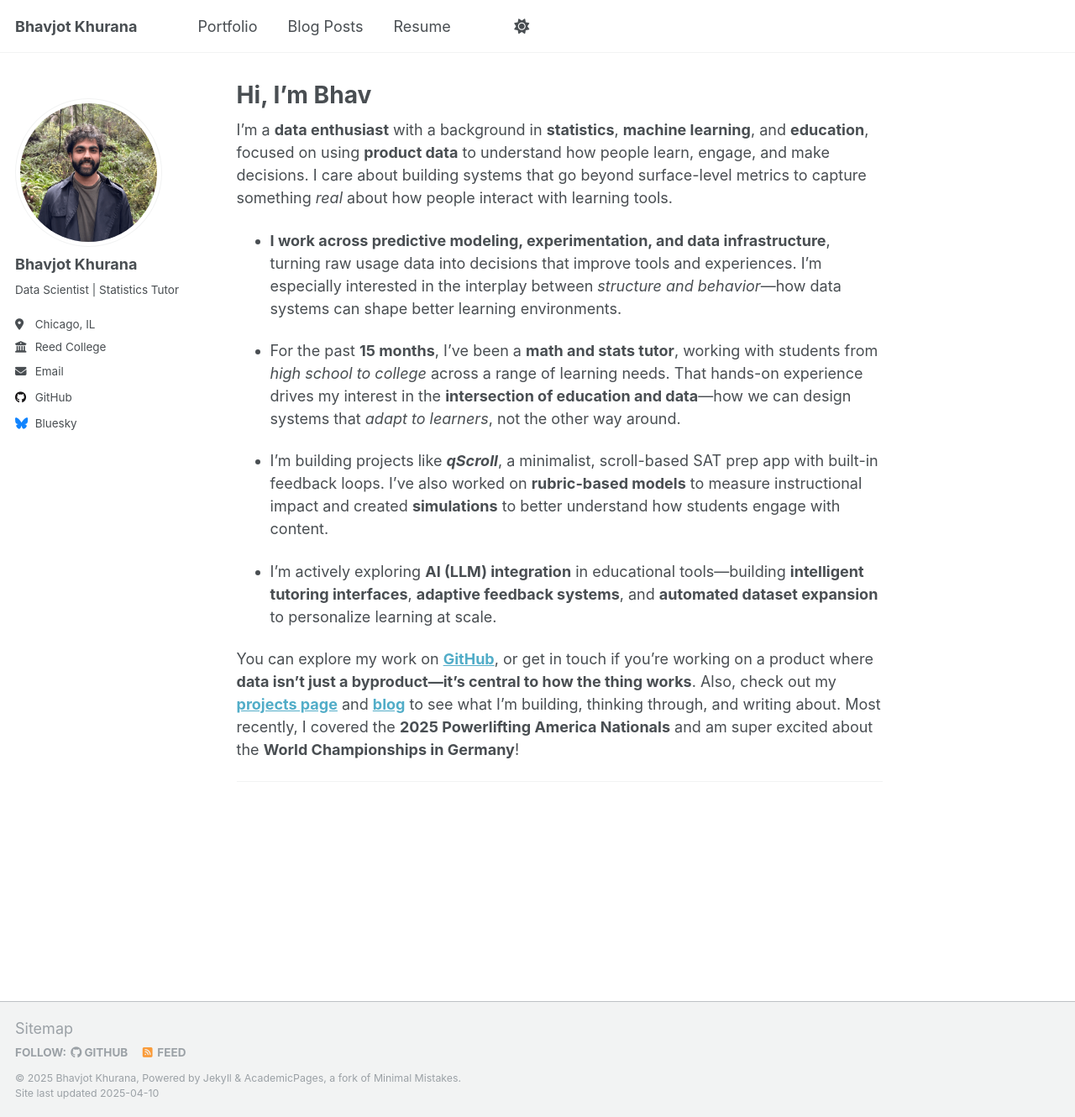
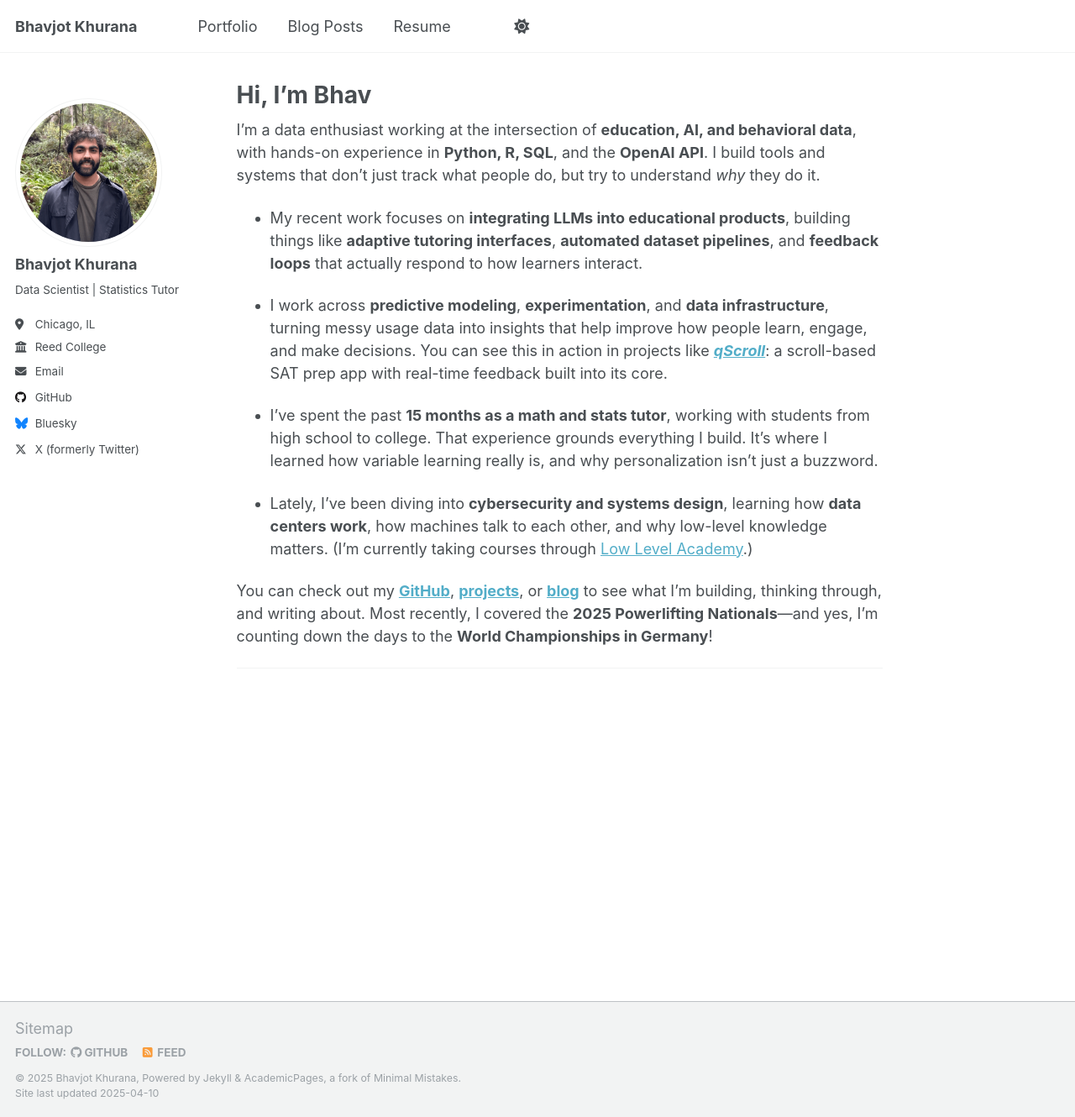
Before and after one commit to bhavjotkhurana/bhavjotkhurana.github.io, a Jekyll site: the page built from _pages/about.md, in a window 1280 px wide and 1330 px high. Shown: the whole window at 84% size. Built offline with Jekyll 4.4.1, drawn with Linux system fonts in a browser that asks for light colours.

Commit message:
updated About Me

```diff
--- a/_config.yml
+++ b/_config.yml
@@ -67,7 +67,7 @@ author:
   steam            : # Username
   telegram         : # URL
   tumblr           : # Username
-  twitter          : # Username for X / Twitter
+  twitter          : "bhavjotkhurana" # Username for X / Twitter
   vine             : # Username
   weibo            : # Username
   wikipedia        : # Username
--- a/_pages/about.md
+++ b/_pages/about.md
@@ -6,17 +6,17 @@ redirect_from:
   - /about/
   - /about.html
 ---
-I’m a **data enthusiast** with a background in **statistics**, **machine learning**, and **education**, focused on using **product data** to understand how people learn, engage, and make decisions. I care about building systems that go beyond surface-level metrics to capture something *real* about how people interact with learning tools.
 
-- **I work across predictive modeling, experimentation, and data infrastructure**, turning raw usage data into decisions that improve tools and experiences. I’m especially interested in the interplay between *structure and behavior*—how data systems can shape better learning environments.
+I’m a data enthusiast working at the intersection of **education, AI, and behavioral data**, with hands-on experience in **Python, R, SQL**, and the **OpenAI API**. I build tools and systems that don’t just track what people do, but try to understand *why* they do it.
 
-- For the past **15 months**, I’ve been a **math and stats tutor**, working with students from *high school to college* across a range of learning needs. That hands-on experience drives my interest in the **intersection of education and data**—how we can design systems that *adapt to learners*, not the other way around.
+- My recent work focuses on **integrating LLMs into educational products**, building things like **adaptive tutoring interfaces**, **automated dataset pipelines**, and **feedback loops** that actually respond to how learners interact.
 
-- I'm building projects like **_qScroll_**, a minimalist, scroll-based SAT prep app with built-in feedback loops. I’ve also worked on **rubric-based models** to measure instructional impact and created **simulations** to better understand how students engage with content.
+- I work across **predictive modeling**, **experimentation**, and **data infrastructure**, turning messy usage data into insights that help improve how people learn, engage, and make decisions. You can see this in action in projects like [**_qScroll_**](https://bhavjotkhurana.github.io/portfolio/): a scroll-based SAT prep app with real-time feedback built into its core.
 
-- I’m actively exploring **AI (LLM) integration** in educational tools—building **intelligent tutoring interfaces**, **adaptive feedback systems**, and **automated dataset expansion** to personalize learning at scale.
+- I’ve spent the past **15 months as a math and stats tutor**, working with students from high school to college. That experience grounds everything I build. It’s where I learned how variable learning really is, and why personalization isn’t just a buzzword.
 
-You can explore my work on [**GitHub**](https://github.com/bhavjotkhurana), or get in touch if you’re working on a product where **data isn’t just a byproduct—it’s central to how the thing works**.  Also, check out my [**projects page**](https://bhavjotkhurana.github.io/portfolio/) and [**blog**](https://bhavjotkhurana.github.io/year-archive/) to see what I’m building, thinking through, and writing about.  Most recently, I covered the **2025 Powerlifting America Nationals** and am super excited about the **World Championships in Germany**!
+- Lately, I’ve been diving into **cybersecurity and systems design**, learning how **data centers work**, how machines talk to each other, and why low-level knowledge matters. (I'm currently taking courses through [Low Level Academy](https://lowlevel.academy/courses).)
 
+You can check out my [**GitHub**](https://github.com/bhavjotkhurana), [**projects**](https://bhavjotkhurana.github.io/portfolio/), or [**blog**](https://bhavjotkhurana.github.io/year-archive/) to see what I’m building, thinking through, and writing about. Most recently, I covered the **2025 Powerlifting Nationals**—and yes, I'm counting down the days to the **World Championships in Germany**!
 
 ---
```
Also changed, not shown: _portfolio/portfolio-2 temp.md (renamed from _portfolio/portfolio-6.md).
